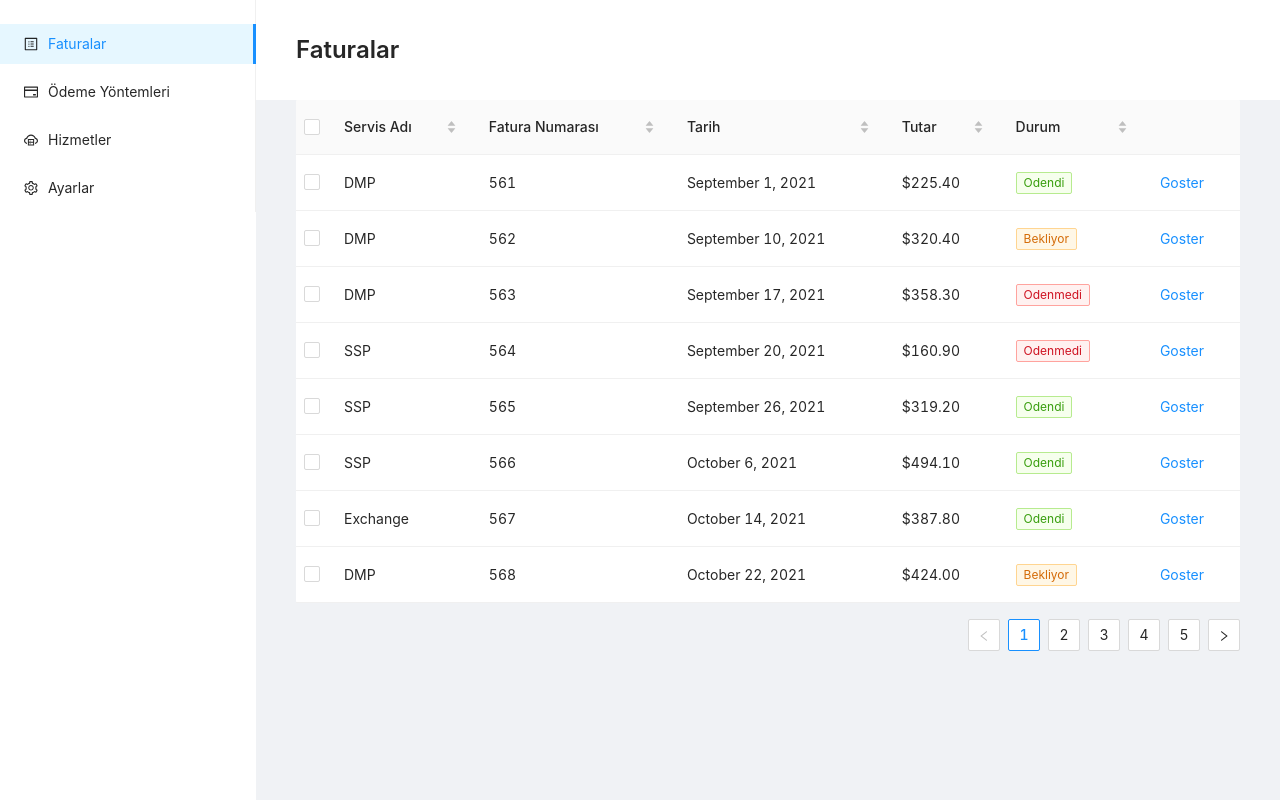
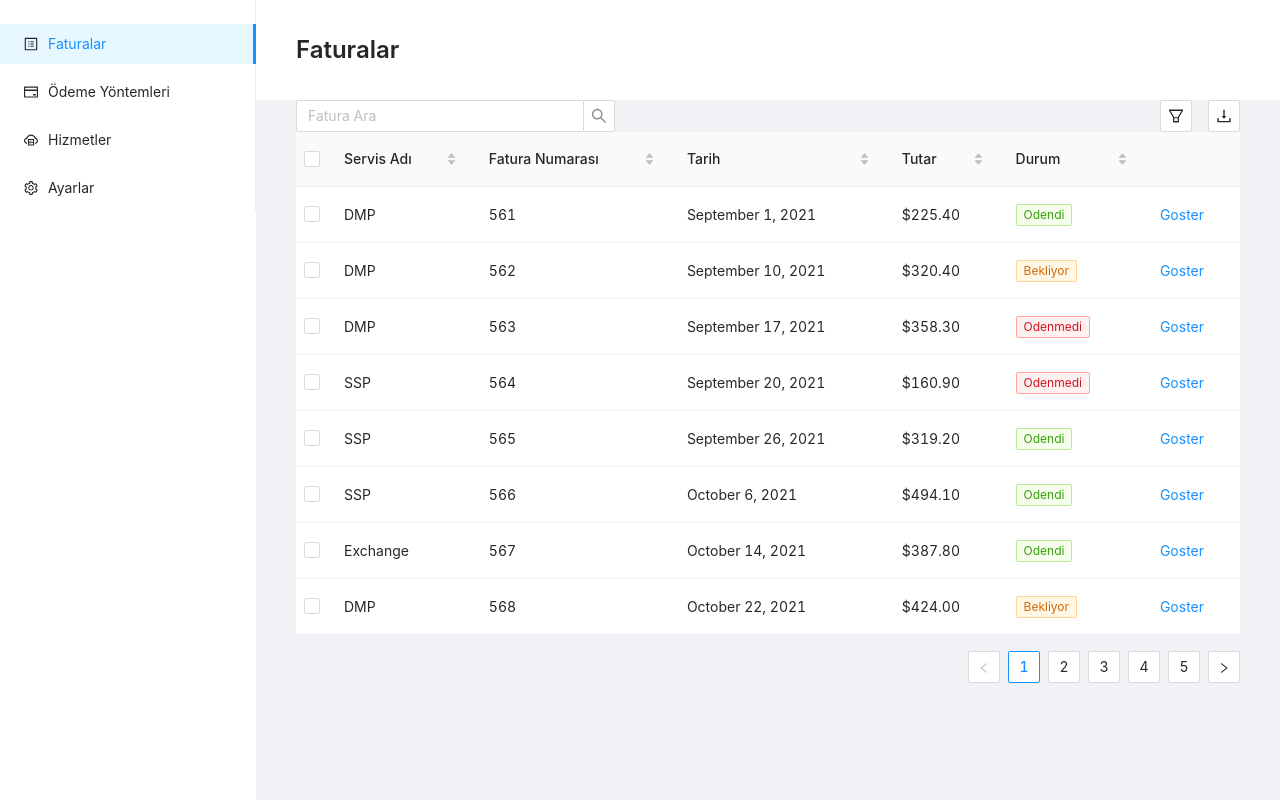
Before and after one commit to Dilara26-cyber/ant-design-invoice-app, a React (Create React App) app: page / in a window 1280 px wide. Built offline with nearby package versions, Linux system fonts and the light colour scheme.

Commit message:
Add Search Filter Functionality

```diff
--- a/package.json
+++ b/package.json
@@ -4,6 +4,7 @@
   "private": true,
   "dependencies": {
     "@ant-design/icons": "^4.6.4",
+    "@ant-design/pro-table": "^2.51.2",
     "@testing-library/jest-dom": "^5.14.1",
     "@testing-library/react": "^11.2.7",
     "@testing-library/user-event": "^12.8.3",
--- a/src/components/Table.js
+++ b/src/components/Table.js
@@ -1,11 +1,39 @@
-import { Table } from "antd";
+import { useState } from "react";
+import { Table, Space, Input, Button, Row, Col } from "antd";
+import { FilterOutlined, DownloadOutlined } from "@ant-design/icons";
 import { data, columns } from "../data";
 import "antd/dist/antd.css";
 const TableComponent = () => {
-
+  const [searchTerm, setSearchTerm] = useState("");
+  const handleChange = ({ target }) => setSearchTerm(target.value);
+  console.log(data.filter((d) => d.service.includes("a")));
   return (
     <>
-      <Table columns={columns} dataSource={data} rowSelection={true} pagination={{pageSize: 8}}/>
+
+        <Row justify="space-between">
+          <Col >
+            <Input.Search
+              style={{ width: "320px" }}
+              placeholder="Fatura Ara"
+              onChange={handleChange}
+            />
+          </Col>
+          <Col>
+            <Button icon={<FilterOutlined />}></Button>
+            <Button icon={<DownloadOutlined />} style={{marginLeft: "1em"}}/>
+          </Col>
+        </Row>
+      <Table
+        columns={columns}
+        dataSource={
+          searchTerm === ""
+            ? data
+            : data.filter((d) => d.service.toLowerCase().includes(searchTerm))
+        }
+        rowSelection={true}
+        pagination={{ pageSize: 8 }}
+        filters={true}
+      />
     </>
   );
 };
```
Also changed, not shown: 1 other file (tests, documents, lock files or other folders).
